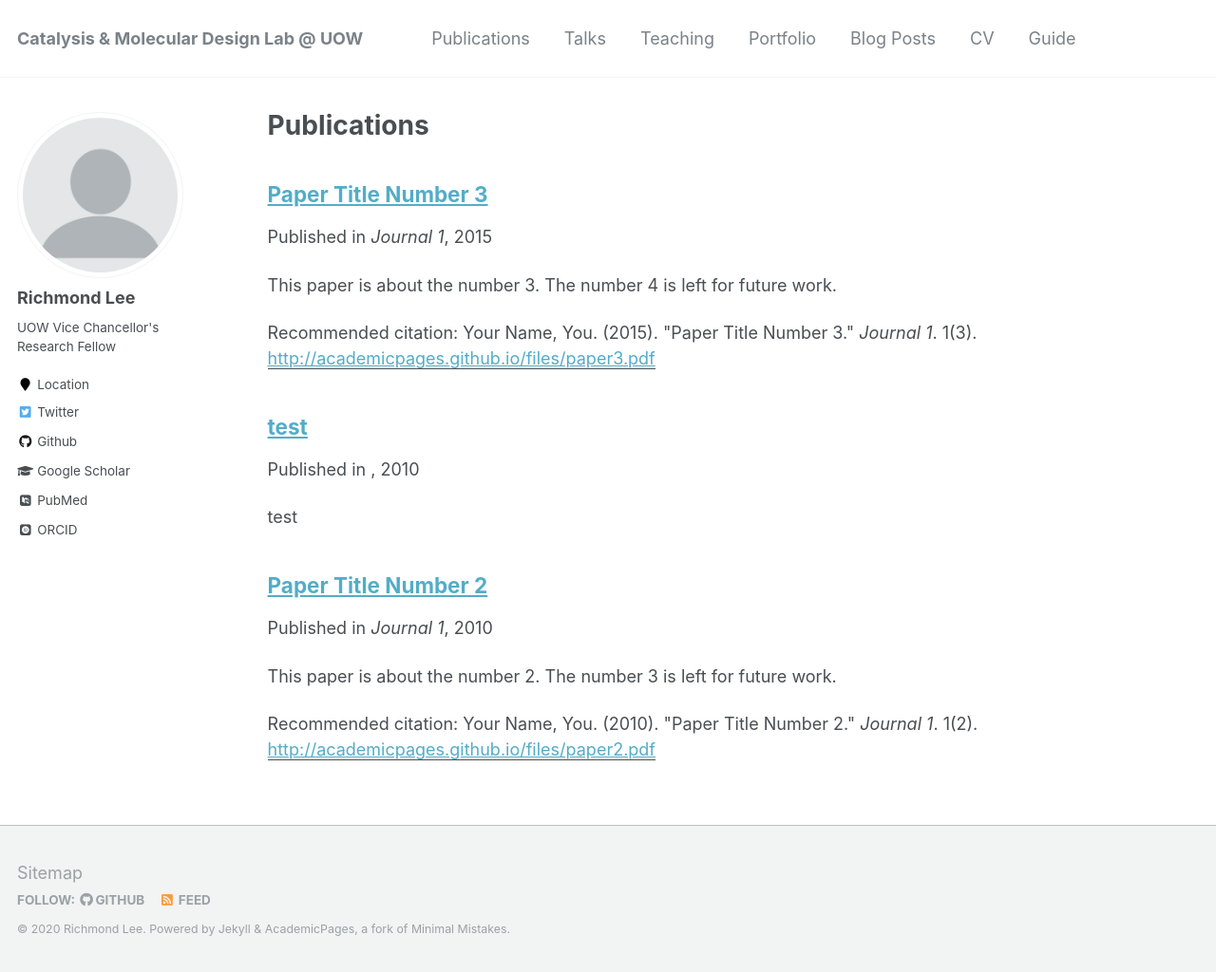
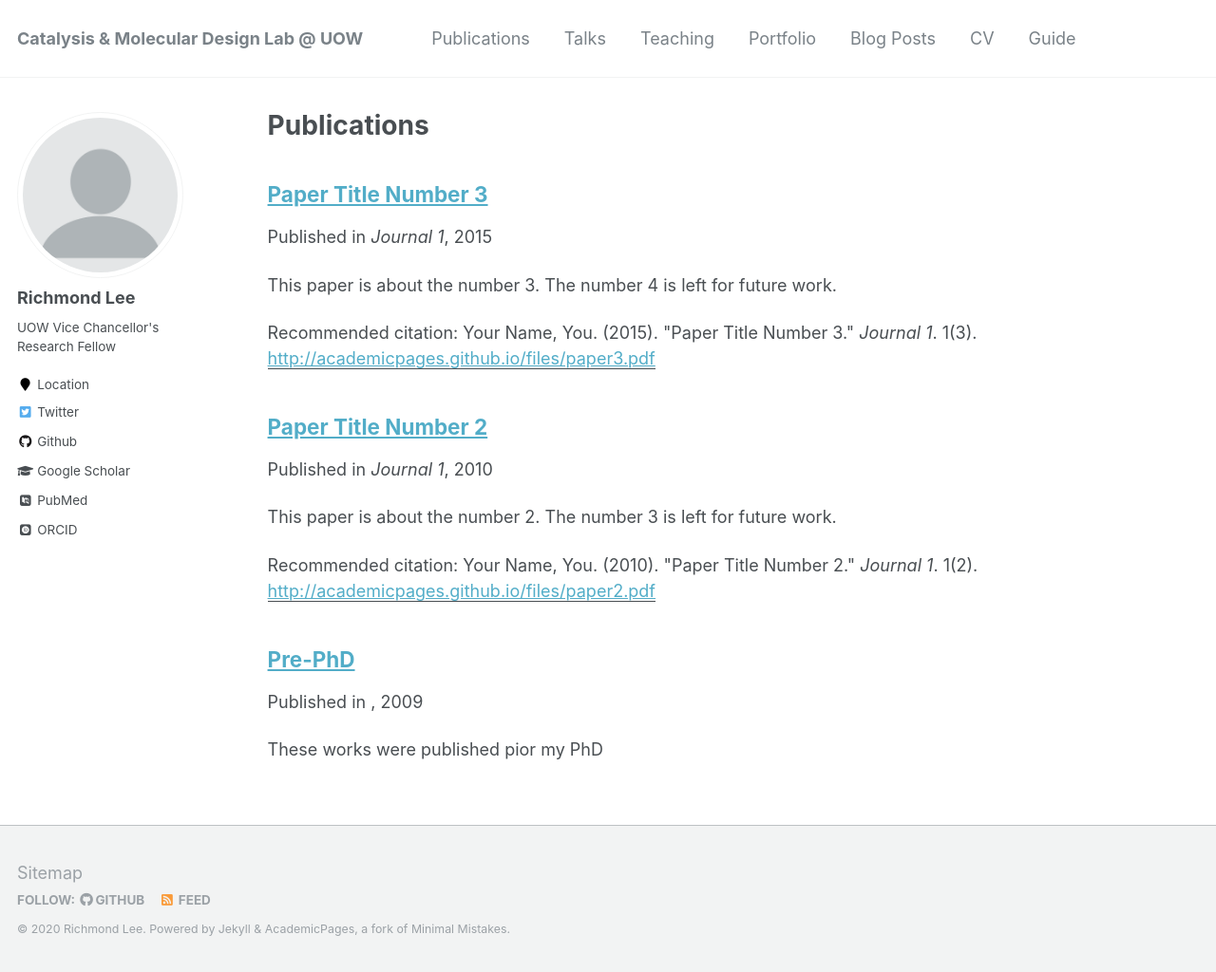
Before and after one commit to riclzh/chemrxn, a Jekyll site: the page built from _pages/publications.md, in a window 1280 px wide and 1024 px high. Shown: the whole window at 95% size. Built offline with Jekyll 4.4.1, drawn with Linux system fonts in a browser that asks for light colours; some web fonts are replaced.

Commit message:
Update test.md

```diff
--- a/_publications/test.md
+++ b/_publications/test.md
@@ -1,49 +1,49 @@
 ---
-title: "test"
+title: "Pre-PhD"
 collection: publications
 permalink: /publications/test
-date: 2010-10-1
-excerpt: 'test'
+date: 2009-1-1
+excerpt: 'These works were published pior my PhD'
 ---
 
-Limin Yang, Fei Wang, Richmond Lee, Yunbo Lv, Kuo-Wei Huang, Guofu Zhong, “Asymmetric NHC-Catalyzed Aza-Diels–Alder Reactions: Highly Enantioselective Route to α-Amino Acid Derivatives and DFT Calculations”, Org. Lett., 2014, 16, 3872–3875 [DOI: 10.1021/ol501424f](https://dx.doi.org/10.1021/ol501424f).
+* Limin Yang, Fei Wang, **Richmond Lee**, Yunbo Lv, Kuo-Wei Huang, Guofu Zhong, “Asymmetric NHC-Catalyzed Aza-Diels–Alder Reactions: Highly Enantioselective Route to α-Amino Acid Derivatives and DFT Calculations”, Org. Lett., 2014, 16, 3872–3875 [DOI: 10.1021/ol501424f](https://dx.doi.org/10.1021/ol501424f).
 
-Derek R Laws, R Morris Bullock, Richmond Lee, Kuo-Wei Huang, William E Geiger, “Comparison of the One-Electron Oxidations of CO-Bridged vs Unbridged Bimetallic Complexes: Electron-Transfer Chemistry of Os2Cp2(CO)4 and Os2Cp*2(μ-CO)2(CO)2 (Cp= η5-C5H¬, Cp*= η5-C5Me5)”, Organometallics, 2014, 33, 4716-4728 [DOI: 10.1021/om401213y].
+* Derek R Laws, R Morris Bullock, **Richmond Lee**, Kuo-Wei Huang, William E Geiger, “Comparison of the One-Electron Oxidations of CO-Bridged vs Unbridged Bimetallic Complexes: Electron-Transfer Chemistry of Os2Cp2(CO)4 and Os2Cp*2(μ-CO)2(CO)2 (Cp= η5-C5H¬, Cp*= η5-C5Me5)”, Organometallics, 2014, 33, 4716-4728 [DOI: 10.1021/om401213y](https://dx.doi.org/).
 
-Xiao Han, Richmond Lee, Tao Chen, Jie Luo, Yixin Lu, Kuo-Wei Huang, “Kinetic Evidence of an Apparent Negative Activation Enthalpy in an Organocatalytic Process”, Scientific Reports, 2013, 3, article 2557 [DOI: 10.1038/srep02557].
+* Xiao Han, **Richmond Lee**, Tao Chen, Jie Luo, Yixin Lu, Kuo-Wei Huang, “Kinetic Evidence of an Apparent Negative Activation Enthalpy in an Organocatalytic Process”, Scientific Reports, 2013, 3, article 2557 [DOI: 10.1038/srep02557](https://dx.doi.org/).
 
-Richmond Lee, Fangrui Zhong, Bin Zheng, Yuezhong Meng, Yixin Lu, Kuo-Wei Huang, “The Origin of Enantioselectivity in the L-Threonine-derived Phosphine–Sulfonamide Catalyzed aza-Morita–Baylis–Hilman Reaction: Effects of the Intramolecular Hydrogen Bonding”, Org. Biomol.Chem. 2013, 11, 4818-4824 [DOI: 10.1039/C3OB40144H].
+* **Richmond Lee**, Fangrui Zhong, Bin Zheng, Yuezhong Meng, Yixin Lu, Kuo-Wei Huang, “The Origin of Enantioselectivity in the L-Threonine-derived Phosphine–Sulfonamide Catalyzed aza-Morita–Baylis–Hilman Reaction: Effects of the Intramolecular Hydrogen Bonding”, Org. Biomol.Chem. 2013, 11, 4818-4824 [DOI: 10.1039/C3OB40144H](https://dx.doi.org/).
 
-Bo Zhu, Wen Zhang, Richmond Lee, Zhiqiang Han, Wenguo Yang, Davin Tan, Kuo‐Wei Huang, Zhiyong Jiang, “Direct Asymmetric Vinylogous Aldol Reaction of Allyl Ketones with Isatins: Divergent Synthesis of 3‐Hydroxy‐2‐Oxindole Derivative”, Angew. Chem. Int. Ed., 2013, 52, 6798-6802 [DOI: 10.1002/ange.201302274].
+* Bo Zhu, Wen Zhang, **Richmond Lee**, Zhiqiang Han, Wenguo Yang, Davin Tan, Kuo‐Wei Huang, Zhiyong Jiang, “Direct Asymmetric Vinylogous Aldol Reaction of Allyl Ketones with Isatins: Divergent Synthesis of 3‐Hydroxy‐2‐Oxindole Derivative”, Angew. Chem. Int. Ed., 2013, 52, 6798-6802 [DOI: 10.1002/ange.201302274](https://dx.doi.org/).
 
-Zhiqiang Weng, Weimeng He, Chaohuang Chen, Richmond Lee, Davin Tan, Zhiping Lai, Dedao Kong, Yaofeng Yuan, Kuo-Wei Huang, “An Air-Stable Copper Reagent for Nucleophilic Trifluoromethylation of Aryl Halides”, Angew.  Chem. Int. Ed., 2013, 52, 1548-1552 [DOI: 10.1002/anie.201208432].
+* Zhiqiang Weng, Weimeng He, Chaohuang Chen, **Richmond Lee**, Davin Tan, Zhiping Lai, Dedao Kong, Yaofeng Yuan, Kuo-Wei Huang, “An Air-Stable Copper Reagent for Nucleophilic Trifluoromethylation of Aryl Halides”, Angew.  Chem. Int. Ed., 2013, 52, 1548-1552 [DOI: 10.1002/anie.201208432](https://dx.doi.org/).
 
-Guanghu Tong, Bo Zhu, Richmond Lee, Wenguo Yang, Davin Tan, Caiyun Yang, Zhiqiang Han, Lin Yan, Kuo-Wei Huang, Zhiyong Jiang, “Highly Enantio-and Diastereoselective Allylic Alkylation of Morita-Baylis-Hillman Cabonates with Allyl Ketones”, J. Org. Chem., 2013, 78, 5067–5072 [DOI: 10.1021/jo400496z].
+* Guanghu Tong, Bo Zhu, **Richmond Lee**, Wenguo Yang, Davin Tan, Caiyun Yang, Zhiqiang Han, Lin Yan, Kuo-Wei Huang, Zhiyong Jiang, “Highly Enantio-and Diastereoselective Allylic Alkylation of Morita-Baylis-Hillman Cabonates with Allyl Ketones”, J. Org. Chem., 2013, 78, 5067–5072 [DOI: 10.1021/jo400496z](https://dx.doi.org/).
 
-Wen Zhang,‡ Davin Tan,‡ Richmond Lee,‡ Guanghu Tong, Wenchao Chen, Baojian Qi, Kuo‐Wei Huang, Choon‐Hong Tan, Zhiyong Jiang, “Highly Enantio‐and Diastereoselective Reactions of γ‐Substituted Butenolides Through Direct Vinylogous Conjugate Additions”, Angew. Chem. Int. Ed., 2012, 124, 10216-10220 [DOI: 10.1002/ange.201205872].
+* Wen Zhang, Davin Tan, **Richmond Lee**, Guanghu Tong, Wenchao Chen, Baojian Qi, Kuo‐Wei Huang, Choon‐Hong Tan, Zhiyong Jiang, “Highly Enantio‐and Diastereoselective Reactions of γ‐Substituted Butenolides Through Direct Vinylogous Conjugate Additions”, Angew. Chem. Int. Ed., 2012, 124, 10216-10220 [DOI: 10.1002/ange.201205872](https://dx.doi.org/).
 
-Yuan Li, Wee-Kuan Heng, Byung Sun Lee, Naoki Aratani, Jose L Zafra, Nina Bao, Richmond Lee, Young Mo Sung, Zhe Sun, Kuo-Wei Huang, Richard D Webster, Juan Teodomiro López Navarrete, Dongho Kim, Atsuhiro Osuka, Juan Casado Cordon, Jun Ding, Jishan Wu, “Kinetically Blocked Stable Heptazethrene and Octazethrene: Closed-Shell or Open-Shell in the Ground State?”, J. Am. Chem. Soc., 2012, 134, 14913-14922 [DOI: 10.1021/ja304618v].
+* Yuan Li, Wee-Kuan Heng, Byung Sun Lee, Naoki Aratani, Jose L Zafra, Nina Bao, **Richmond Lee**, Young Mo Sung, Zhe Sun, Kuo-Wei Huang, Richard D Webster, Juan Teodomiro López Navarrete, Dongho Kim, Atsuhiro Osuka, Juan Casado Cordon, Jun Ding, Jishan Wu, “Kinetically Blocked Stable Heptazethrene and Octazethrene: Closed-Shell or Open-Shell in the Ground State?”, J. Am. Chem. Soc., 2012, 134, 14913-14922 [DOI: 10.1021/ja304618v](https://dx.doi.org/).
 
-Zebing Zeng, Young Mo Sung, Nina Bao, Davin Tan, Richmond Lee, Jose L Zafra, Byung Sun Lee, Masatoshi Ishida, Jun Ding, Juan Teodomiro López Navarrete, Yuan Li, Wangdong Zeng, Dongho Kim, Kuo-Wei Huang, Richard D Webster, Juan Casado Cordon, Jishan Wu, “Stable Tetrabenzo-Chichibabin’s Hydrocarbons: Tunable Ground State and Unusual Transition between Their Closed-shell and Open-shell Resonance Forms”, J. Am. Chem. Soc., 2012, 134, 14513-14525 [DOI: 10.1021/ja3050579].
+* Zebing Zeng, Young Mo Sung, Nina Bao, Davin Tan, **Richmond Lee**, Jose L Zafra, Byung Sun Lee, Masatoshi Ishida, Jun Ding, Juan Teodomiro López Navarrete, Yuan Li, Wangdong Zeng, Dongho Kim, Kuo-Wei Huang, Richard D Webster, Juan Casado Cordon, Jishan Wu, “Stable Tetrabenzo-Chichibabin’s Hydrocarbons: Tunable Ground State and Unusual Transition between Their Closed-shell and Open-shell Resonance Forms”, J. Am. Chem. Soc., 2012, 134, 14513-14525 [DOI: 10.1021/ja3050579](https://dx.doi.org/).
 
-Chao Shen, Haijun Xia, Hua Yan, Xinzhi Chen, Sadananda Ranjit, Xiaoji Xie, Davin Tan, Richmond Lee, Yanmei Yang, Bengang Xing, Kuo-Wei Huang, Pengfei Zhang, Xiaogang Liu, “A concise, efficient synthesis of sugar-based benzothiazoles through chemoselective intramolecular C–S coupling”, Chem. Sci., 2012, 3, 2388-2393 [DOI: 10.1039/C2SC20248D].
+* Chao Shen, Haijun Xia, Hua Yan, Xinzhi Chen, Sadananda Ranjit, Xiaoji Xie, Davin Tan, **Richmond Lee**, Yanmei Yang, Bengang Xing, Kuo-Wei Huang, Pengfei Zhang, Xiaogang Liu, “A concise, efficient synthesis of sugar-based benzothiazoles through chemoselective intramolecular C–S coupling”, Chem. Sci., 2012, 3, 2388-2393 [DOI: 10.1039/C2SC20248D](https://dx.doi.org/).
 
-Wenguo Yang, Davin Tan, Richmond Lee, Lixin Li, Yuanhang Pan, Kuo-Wei Huang, Choon-Hong Tan, Zhiyong Jiang, “Catalytic Diastereoselective Tandem Conjugate Addition–Elimination Reaction of Morita–Baylis–Hillman C Adducts by C-C Bond Cleavage”, Chem. Asian J., 2012, 7, 771-777 [DOI: 10.1002/asia.201100863].
+* Wenguo Yang, Davin Tan, **Richmond Lee**, Lixin Li, Yuanhang Pan, Kuo-Wei Huang, Choon-Hong Tan, Zhiyong Jiang, “Catalytic Diastereoselective Tandem Conjugate Addition–Elimination Reaction of Morita–Baylis–Hillman C Adducts by C-C Bond Cleavage”, Chem. Asian J., 2012, 7, 771-777 [DOI: 10.1002/asia.201100863](https://dx.doi.org/).
 
-Sadananda Ranjit, Richmond Lee, Dodi Heryadi, Chao Shen, Ji’En Wu, Pengfei Zhang, Kuo-Wei Huang, Xiaogang Liu, “Copper-Mediated C-H activation/C-S Crossing-Coupling of Heterocycles with Thiols”, J. Org. Chem., 2011, 76, 8999–9007 [DOI: 10.1021/jo2017444].
+* Sadananda Ranjit, **Richmond Lee**, Dodi Heryadi, Chao Shen, Ji’En Wu, Pengfei Zhang, Kuo-Wei Huang, Xiaogang Liu, “Copper-Mediated C-H activation/C-S Crossing-Coupling of Heterocycles with Thiols”, J. Org. Chem., 2011, 76, 8999–9007 [DOI: 10.1021/jo2017444](https://dx.doi.org/).
 
-Bo Zhu, Lin Yan, Yuanhang Pan, Richmond Lee, Hongjun Liu, Zhiqiang Han, Kuo-Wei Huang, Choon-Hong Tan, Zhiyong Jiang, “Lewis Base Catalyzed Enantioselective Allylic Hydroxylation of Morita-Baylis-Hillman Carbonates with Water”,  J. Org. Chem., 2011, 76, 6894-6900 [DOI: 10.1021/jo201096e].
+* Bo Zhu, Lin Yan, Yuanhang Pan, **Richmond Lee**, Hongjun Liu, Zhiqiang Han, Kuo-Wei Huang, Choon-Hong Tan, Zhiyong Jiang, “Lewis Base Catalyzed Enantioselective Allylic Hydroxylation of Morita-Baylis-Hillman Carbonates with Water”,  J. Org. Chem., 2011, 76, 6894-6900 [DOI: 10.1021/jo201096e](https://dx.doi.org/).
 
-Wenguo Yang, Xinle Wei, Yuanhang Pan, Richmond Lee, Bo Zhu, Hongjun Liu, Lin Yan, Kuo-Wei Huang, Zhiyong Jiang, Choon-Hong Tan, “Highly Enantio- and Diastereoselective Synthesis of β-Methyl-γ-monofluoromethyl Substituted Alcohols”, Chem. Eur. J., 2011, 17, 8066-8070 [DOI: 10.1002/chem.201100929].
+* Wenguo Yang, Xinle Wei, Yuanhang Pan, **Richmond Lee**, Bo Zhu, Hongjun Liu, Lin Yan, Kuo-Wei Huang, Zhiyong Jiang, Choon-Hong Tan, “Highly Enantio- and Diastereoselective Synthesis of β-Methyl-γ-monofluoromethyl Substituted Alcohols”, Chem. Eur. J., 2011, 17, 8066-8070 [DOI: 10.1002/chem.201100929](https://dx.doi.org/).
 
-Zhiqiang Weng, Richmond Lee, Weiguo Jia, Yaofeng Yuan, Wenfeng Wang, Xue Feng, Kuo-Wei Huang, “Cooperative Effect of Silver in Copper-Catalyzed Trifluoromethylation of Aryl Iodides Using Me3SiCF3”, Organometallics, 2011, 30, 3229–3232 [DOI: 10.1021/om200204y].
+* Zhiqiang Weng, **Richmond Lee**, Weiguo Jia, Yaofeng Yuan, Wenfeng Wang, Xue Feng, Kuo-Wei Huang, “Cooperative Effect of Silver in Copper-Catalyzed Trifluoromethylation of Aryl Iodides Using Me3SiCF3”, Organometallics, 2011, 30, 3229–3232 [DOI: 10.1021/om200204y](https://dx.doi.org/).
 
-Yan Zhang, Choon Wee Kee, Richmond Lee, Xiao Fu, Julian Ying-Teck Soh, Esther Mun Foong Loh, Kuo-Wei Huang and Choon-Hong Tan, “Guanidine-catalyzed Enantioselective Desymmetrization of Meso-aziridines”, Chem. Commun., 2011, 47, 3897-3899 [DOI: 10.1039/C0CC05840H].
+* Yan Zhang, Choon Wee Kee, **Richmond Lee**, Xiao Fu, Julian Ying-Teck Soh, Esther Mun Foong Loh, Kuo-Wei Huang and Choon-Hong Tan, “Guanidine-catalyzed Enantioselective Desymmetrization of Meso-aziridines”, Chem. Commun., 2011, 47, 3897-3899 [DOI: 10.1039/C0CC05840H](https://dx.doi.org/).
 
-Duen-Ren Hou, Ting-Chun Kuan, Yu-Kai Li, Richmond Lee, Kuo-Wei Huang, “Electronic effects of ruthenium-catalyzed [3+2]-cycloaddition of alkynes and azides”, Tetrahedron, 2010, 66, 9415-9420 [DOI: 10.1016/j.tet.2010.09.099 ].
+* Duen-Ren Hou, Ting-Chun Kuan, Yu-Kai Li, **Richmond Lee**, Kuo-Wei Huang, “Electronic effects of ruthenium-catalyzed [3+2]-cycloaddition of alkynes and azides”, Tetrahedron, 2010, 66, 9415-9420 [DOI: 10.1016/j.tet.2010.09.099 ](https://dx.doi.org/).
 
-Richmond Lee, Yuanyong Yang, Geok Kheng Tan, Choon-Hong Tan and Kuo-Wei Huang, “A Novel Heteroleptic Paddlewheel Diruthenium Bicyclic Guanidinate Complex: Synthesis, Structure, and Scope”, Dalton Trans., 2010, 39, 723-725 [DOI: 10.1039/B915881B].
+* **Richmond Lee**, Yuanyong Yang, Geok Kheng Tan, Choon-Hong Tan and Kuo-Wei Huang, “A Novel Heteroleptic Paddlewheel Diruthenium Bicyclic Guanidinate Complex: Synthesis, Structure, and Scope”, Dalton Trans., 2010, 39, 723-725 [DOI: 10.1039/B915881B](https://dx.doi.org/).
 
-Zhiyong Jiang, Yuanhang Pan, Yujun Zhao, Ting Ma, Richmond Lee, Yuanyong Yang, Kuo-Wei Huang, Ming-Wah Wong, Choon-Hong Tan, “Synthesis of a Chiral Quaternary Carbon Center Bearing a Fluorine Atom: Enantio- and Diastereoselective Guanidine-Catalyzed Addition of Fluorocarbon Nucleophiles”, Angew. Chem. Int. Ed., 2009, 48, 3627-3631 [DOI: 10.1002/anie.200900964].
+* Zhiyong Jiang, Yuanhang Pan, Yujun Zhao, Ting Ma, **Richmond Lee**, Yuanyong Yang, Kuo-Wei Huang, Ming-Wah Wong, Choon-Hong Tan, “Synthesis of a Chiral Quaternary Carbon Center Bearing a Fluorine Atom: Enantio- and Diastereoselective Guanidine-Catalyzed Addition of Fluorocarbon Nucleophiles”, Angew. Chem. Int. Ed., 2009, 48, 3627-3631 [DOI: 10.1002/anie.200900964](https://dx.doi.org/).
 
-Richmond Lee, Xiaozhi Lim, Tao Chen, Geok Kheng Tan, Choon-Hong Tan, Kuo-Wei Huang, “Selective Formation of Bicyclic Guanidinium Chloride Complexes: Implication of the Bifunctionality of Guanidines”, Tetrahedron Lett., 2009, 50, 1560-1562 [DOI: 10.1016/j.tetlet.2009.01.061].
+* **Richmond Lee**, Xiaozhi Lim, Tao Chen, Geok Kheng Tan, Choon-Hong Tan, Kuo-Wei Huang, “Selective Formation of Bicyclic Guanidinium Chloride Complexes: Implication of the Bifunctionality of Guanidines”, Tetrahedron Lett., 2009, 50, 1560-1562 [DOI: 10.1016/j.tetlet.2009.01.061](https://dx.doi.org/).
```
